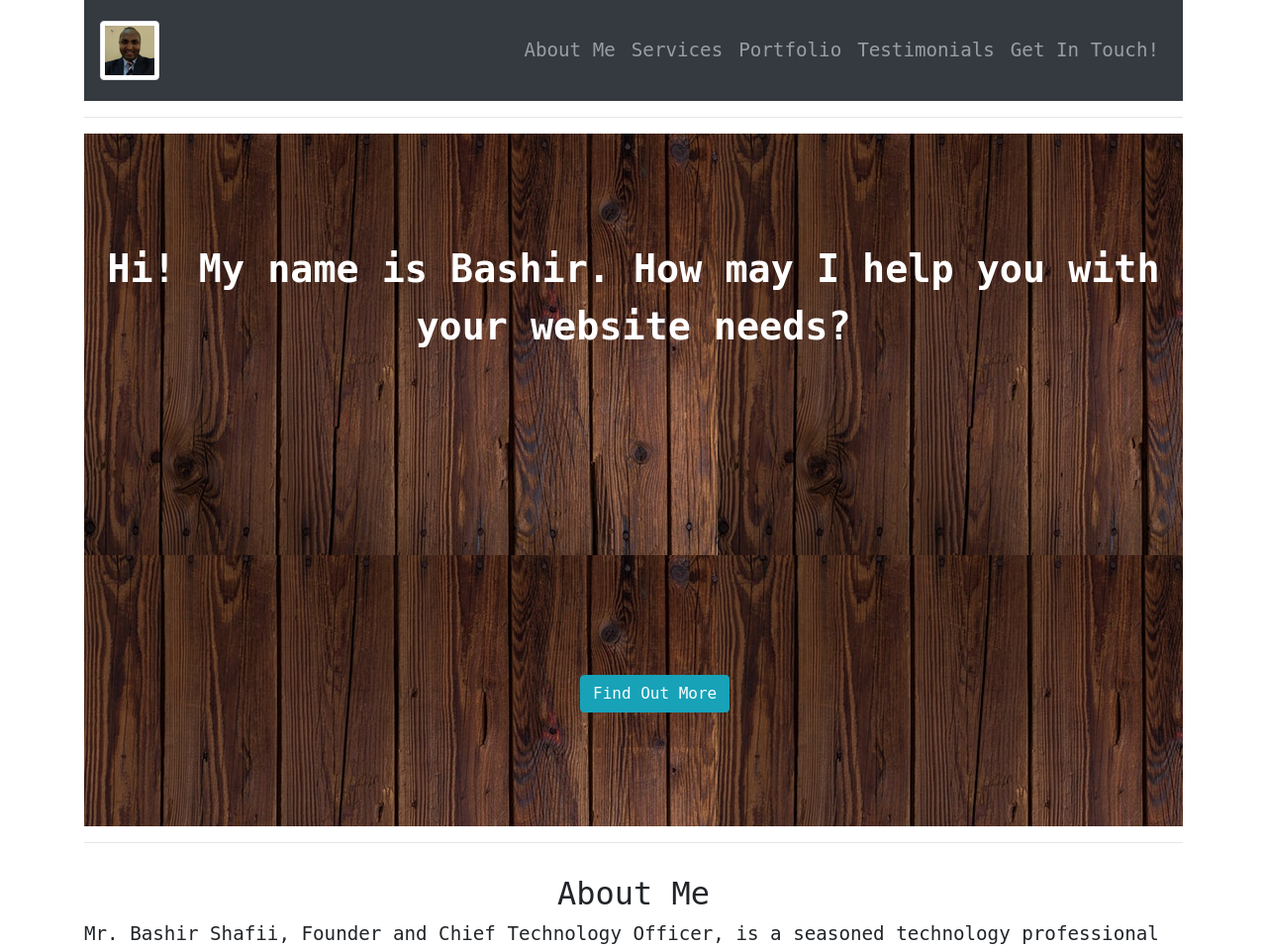
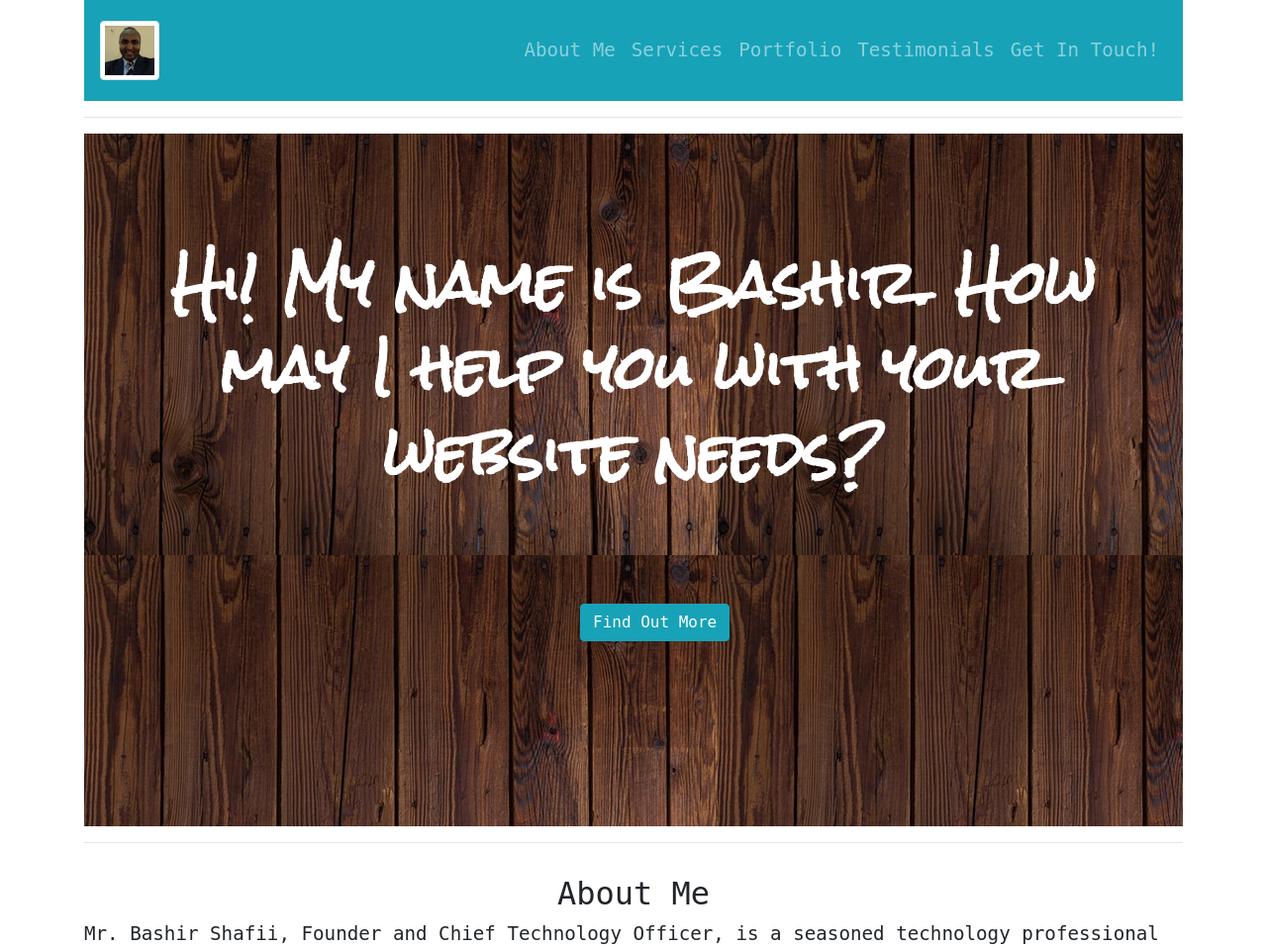
Before and after one commit to bashirshafii/my-pwp-bashir, a PHP site: page / in a window 1280 px wide. Shown: the top 958 px of the page at 99% size. Run offline with PHP 8.4, Linux system fonts and the light colour scheme; some libraries are stand-ins or nearby versions; some web fonts are replaced.

Commit message:
added new google fonts

```diff
--- a/public_html/documentation/index.html
+++ b/public_html/documentation/index.html
@@ -8,6 +8,8 @@
 		<link rel="stylesheet" href="https://stackpath.bootstrapcdn.com/bootstrap/4.1.3/css/bootstrap.min.css">
 		<link rel="stylesheet" href="https://stackpath.bootstrapcdn.com/bootstrap/4.1.3/js/bootstrap.min.js">
 		<link href='https://fonts.googleapis.com/css?family=Sofia' rel='stylesheet'>
+		<link href="https://fonts.googleapis.com/css?family=Permanent+Marker" rel="stylesheet">
+		<link href="https://fonts.googleapis.com/css?family=Rock+Salt" rel="stylesheet">
 		<link rel="stylesheet" href="https://use.fontawesome.com/releases/v5.2.0/css/all.css" integrity="sha384-hWVjflwFxL6sNzntih27bfxkr27PmbbK/iSvJ+a4+0owXq79v+lsFkW54bOGbiDQ" crossorigin="anonymous">
 		<link rel="stylesheet" href="main.css">
 	</head>
@@ -15,7 +17,7 @@
 		<main class="container">
 
 				<!--main navigation-->
-				<div class="navbar navbar-expand-sm navbar-dark bg-dark  navbar-custom py-3">
+				<div class="navbar navbar-expand-sm navbar-dark bg-info navbar-custom py-3">
 					<!--Brand-->
 					<a class="navbar-brand" href="#about">
 						<img id="bashir"  src="./images/bashir.jpeg" class="img-thumbnail" alt="Bashir's photo">
--- a/public_html/documentation/main.css
+++ b/public_html/documentation/main.css
@@ -28,11 +28,13 @@ body{
 	padding-top: 10%;
 	color: white;
 	font-weight: bold;
-	font-size: 2em;
+	font-size: 3em;
 	text-align: center;
 	margin: 0 auto;
+	/*font-family: 'Permanent Marker', cursive;*/
+	font-family: 'Rock Salt', cursive;
 }
 .btn-main{
-	margin-top: 30%;
+	margin-top: 10%;
 	margin-left: 45%;
 }
```
